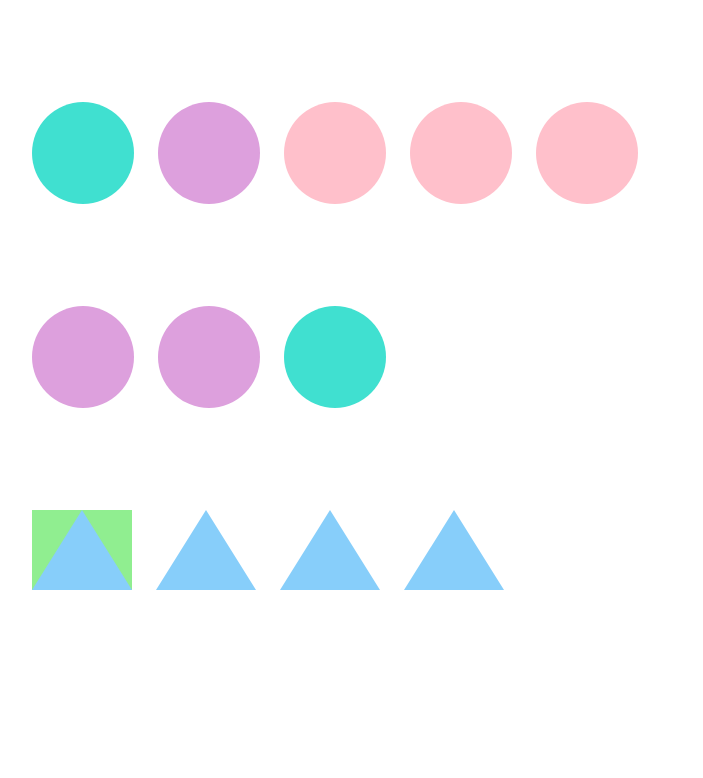
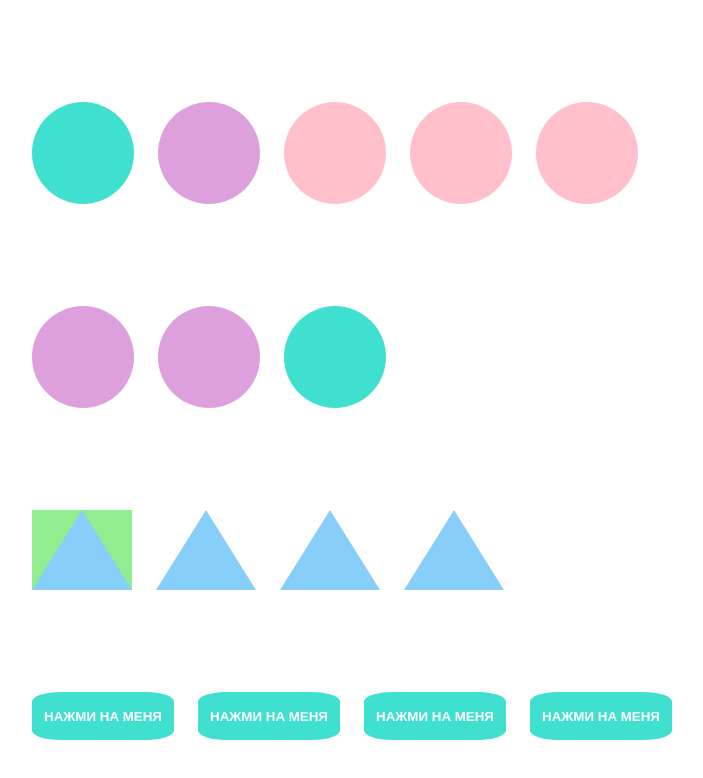
Before and after one commit to BabyDiv/javascript, a plain HTML site: page index.html in a window 1280 px wide. Shown: the whole page, without its empty margins (78-781 px from the left). Drawn offline with Linux system fonts and the light colour scheme.

Commit message:
add some changes to js

```diff
--- a/index.html
+++ b/index.html
@@ -32,6 +32,13 @@
       <div class="triangles__item"></div>
     </section>
 
+    <section class="buttons">
+      <button class="buttons__item" onclick="alert('Вы нажали на кнопку')">Нажми на меня</button>
+      <button class="buttons__item">Нажми на меня</button>
+      <button class="buttons__item">Нажми на меня</button>
+      <button class="buttons__item">Нажми на меня</button>
+    </section>
+
   </body>
   <footer>
   </footer>
--- a/index.js
+++ b/index.js
@@ -22,6 +22,7 @@ let squares = document.querySelector('.squares');
 let triangle = document.getElementById('triangle');
 let div = document.createElement('div');
 let paragraph = document.createElement('p');
+let button = document.querySelectorAll('.buttons__item');
 
 circle[0].style.backgroundColor = 'purple';
 square[1].style.borderRadius = '50%';
@@ -49,3 +50,16 @@ circles.replaceChild(square[0], circle[0]);
 
 // paragraph.innerHTML = '<a>Ы</a>';
 // paragraph.textContent = 'ЫЫЫЫЫЫЫ';
+
+// button[1].onclick = function() {
+//   button[1].style.backgroundColor = 'black';
+// }
+
+button.forEach(function(item) {
+  item.addEventListener('mouseover', function() {
+    item.style.backgroundColor = 'lightgreen';
+  });
+  item.addEventListener('mouseleave', function() {
+    item.style.backgroundColor = 'turquoise';
+  })
+});
--- a/styles.css
+++ b/styles.css
@@ -1,8 +1,7 @@
-
-
 .circles,
 .squares,
-.triangles {
+.triangles,
+.buttons {
 	display: flex;
 	flex-direction: row;
 	gap: 24px;
@@ -30,3 +29,15 @@
 	border-right: 50px solid transparent;
 	border-bottom: 80px solid lightskyblue;
 }
+
+.buttons__item {
+	width: 142px;
+	height: 48px;
+	font-weight: 700;
+	text-transform: uppercase;
+	color: white;
+	background-color: turquoise;
+	border: none;
+	border-radius: 20%;
+	cursor: pointer;
+}
```
Lines whose indentation alone changed are shown as unchanged.
